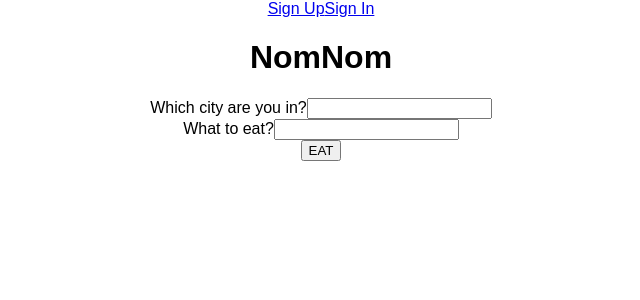
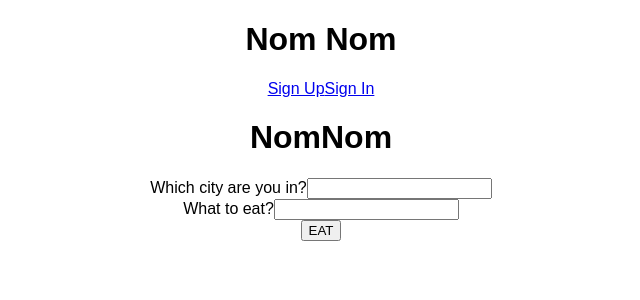
Before and after one commit to richardk88/nomnom, a React (Create React App) app in the folder client/: page / in a window 1280 px wide. Shown: the top 300 px of the page, without its empty margins (319-959 px from the left). Built offline with nearby package versions, Linux system fonts and the light colour scheme.

Commit message:
added title to navbar component

```diff
--- a/client/src/components/NavBar.js
+++ b/client/src/components/NavBar.js
@@ -5,6 +5,7 @@ class NavBar extends Component {
     render() {
         return (
             <div>
+                <h1>Nom Nom</h1>
                 <Link to='/signUp'>Sign Up</Link>
                 <Link to='/signIn'>Sign In</Link>
             </div>
```
